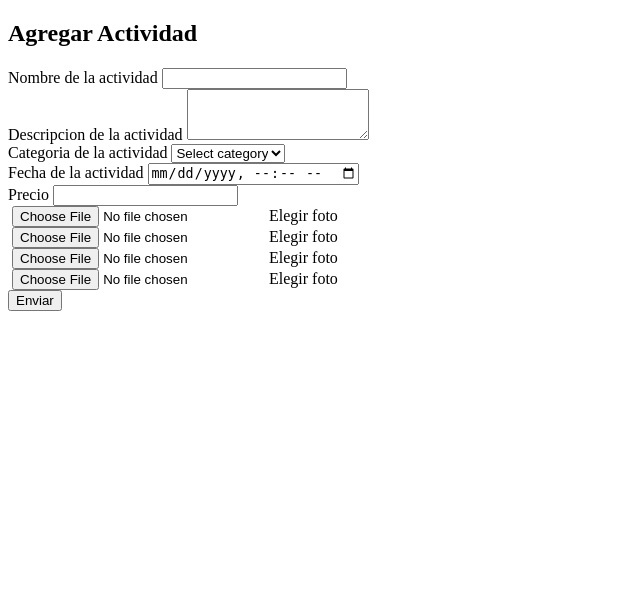
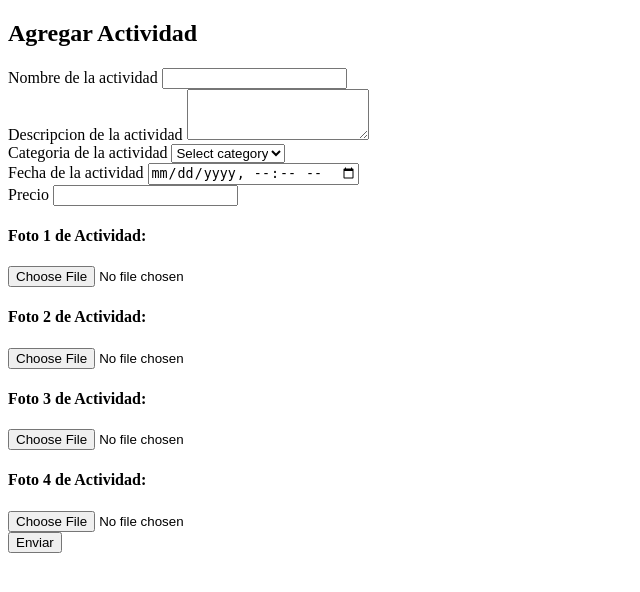
Before and after one commit to Javier-Mazariegos/Conectados, a Flask app: template templates/nueva_actividad.html in a window 1280 px wide. Shown: the part 116-708 px from the top of the page, without its empty margins (0-640 px from the left). Run offline with Flask 2, Linux system fonts and the light colour scheme; the template is opened without the code that fills it, so the values that code supplies are empty; parts of the project's set-up code (start-up, migrations or seed data) failed here and were passed over; some libraries are stand-ins or nearby versions.

Commit message:
Imágenes de actividad solicitadas
Se solicitan las imágenes para las actividades, se realizaron algunos cambios en el aspecto visual para garantizar el funcionamiento

```diff
--- a/app.py
+++ b/app.py
@@ -83,6 +83,7 @@ def inicioSesion():
 
 @app.route('/nueva_actividad',methods=["GET","POST"], endpoint="nueva_actividad")
 def nueva_actividad():
+    contadorImagenes = 0
     css = url_for('static',filename="nueva_actividad_estilos.css")
     normalizacioncss = url_for('static',filename="normalize.css")
     logo = url_for('static',filename="conectados.png")
@@ -100,12 +101,50 @@ def nueva_actividad():
         else:
             hora = str(fecha_hora.hour) + ":" + str(fecha_hora.minute)
         precio = request.form["precio"]
+        if 'file1' not in request.files or 'file2' not in request.files or 'file3' not in request.files or 'file4' not in request.files:
+            print("No se seleccionó ningun archivo 1")
+            return template.render(css=css,normalizacioncss=normalizacioncss,logo=logo,scriptNuevaActividad=scriptNuevaActividad)
+        file = request.files['file1']
+        if file.filename == '':
+            pass
+        if file and allowed_file(file.filename):
+            contadorImagenes += 1
+            print("Archivo seleccionado")
+            filename = nombre + "_foto" + str(contadorImagenes) + "_" + secure_filename(file.filename)
+            file.save(os.path.join(app.config['UPLOAD_FOLDER'], filename))
+        file = request.files['file2']
+        if file.filename == '':
+            pass
+        if file and allowed_file(file.filename):
+            contadorImagenes += 1
+            print("Archivo seleccionado")
+            filename = nombre + "_foto" + str(contadorImagenes) + "_" + secure_filename(file.filename)
+            file.save(os.path.join(app.config['UPLOAD_FOLDER'], filename))
+        file = request.files['file3']
+        if file.filename == '':
+            pass
+        if file and allowed_file(file.filename):
+            contadorImagenes += 1
+            print("Archivo seleccionado")
+            filename = nombre + "_foto" + str(contadorImagenes) + "_" + secure_filename(file.filename)
+            file.save(os.path.join(app.config['UPLOAD_FOLDER'], filename))
+        file = request.files['file4']
+        if file.filename == '':
+            pass
+        if file and allowed_file(file.filename):
+            contadorImagenes += 1
+            print("Archivo seleccionado")
+            filename = nombre + "_foto" + str(contadorImagenes) + "_" + secure_filename(file.filename)
+            file.save(os.path.join(app.config['UPLOAD_FOLDER'], filename))
         #foto1 = request.form["file1"]
         #foto2 = request.form["file2"]
         #foto3 = request.form["file3"]
         #foto4 = request.form["file4"]
         #INSERT en la tabla de eventos creados.
-        return redirect("/mis_actividades")
+        if contadorImagenes == 0:
+            return template.render(css=css,normalizacioncss=normalizacioncss,logo=logo,scriptNuevaActividad=scriptNuevaActividad, mensaje="Debe ingresar al menos 1 imagen")
+        else:
+            return redirect("/mis_actividades")
     return template.render(css=css,normalizacioncss=normalizacioncss,logo=logo,scriptNuevaActividad=scriptNuevaActividad)
 
 @app.route('/cuenta',methods=["GET","POST"], endpoint="cuenta")
--- a/templates/nueva_actividad.html
+++ b/templates/nueva_actividad.html
@@ -30,7 +30,7 @@
      <!--Navegacion-->
     <main id="main">
         <div class="cont sombra">
-            <form class="formulario" method="POST" action="">
+            <form class="formulario" method="POST" action="" enctype=multipart/form-data>
                 <div class="principal">
                     <h2>Agregar Actividad</h2>
                     <h4>{{mensaje}}</h4>
@@ -61,27 +61,15 @@
                             <input id="precio" name = "precio" class="precio" type="text" required>
                         </div>
                     </div>
-                    <div class="contenedor-imagenes">
-                        <div class="profile-pic-div1">
-                            <img id="photo1">
-                            <input type="file" id="file1">
-                            <label for="file1" name ="file1" id="uploadbtn1">Elegir foto</label>
-                        </div>
-                        <div class="profile-pic-div2">
-                            <img id="photo2">
-                            <input type="file" id="file2">
-                            <label for="file2" name ="file2" id="uploadbtn2">Elegir foto</label>
-                        </div>
-                        <div class="profile-pic-div3">
-                            <img id="photo3">
-                            <input type="file" id="file3">
-                            <label for="file3" name ="file3" id="uploadbtn3">Elegir foto</label>
-                        </div>
-                        <div class="profile-pic-div4">
-                            <img id="photo4">
-                            <input type="file" id="file4">
-                            <label for="file4" name ="file4" id="uploadbtn4">Elegir foto</label>
-                        </div>
+                    <div>
+                            <h4>Foto 1 de Actividad:</h4>
+                            <input type=file name=file1>
+                            <h4>Foto 2 de Actividad:</h4>
+                            <input type=file name=file2>
+                            <h4>Foto 3 de Actividad:</h4>
+                            <input type=file name=file3>
+                            <h4>Foto 4 de Actividad:</h4>
+                            <input type=file name=file4>
                     </div>
                     <input type="submit" value="Enviar" id="enviar">
                  </div>
--- a/templates/registro.html
+++ b/templates/registro.html
@@ -26,9 +26,8 @@
                     <!-- Foto de perfil -->
                     <div class="">
                         <img id="photo">
-                        <form method=post enctype=multipart/form-data>
-                            <input type=file name=file>
-                        </form>
+                        <h4>Elija una foto de perfil:</h4>
+                        <input type=file name=file>
                     </div>
                     <!-- Fin foto de perfil -->
                         <input type="text" placeholder="Pais" name="Pais" id="Pais" required>
```
